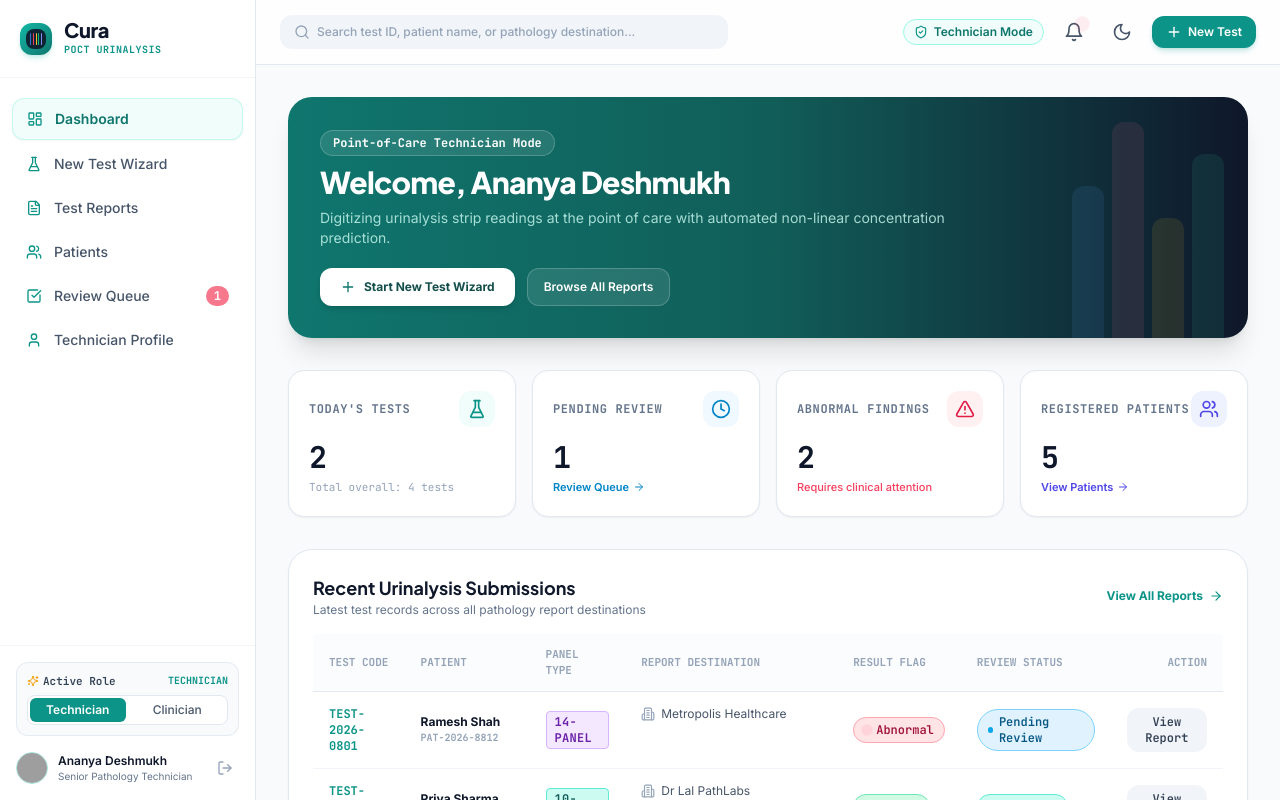
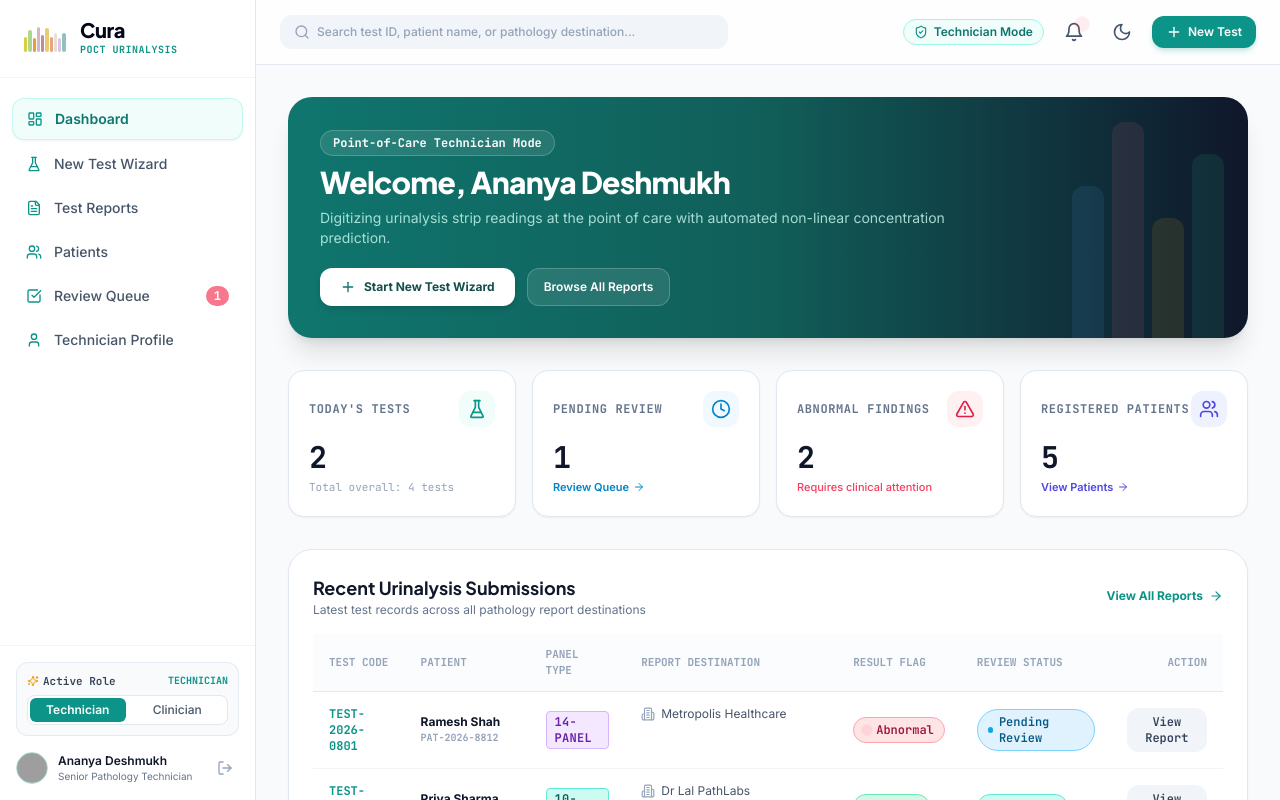
Before and after one commit to Nidhi1014858/uristrip-lab-portal, a React (Vite) app: page /dashboard in a window 1280 px wide. Shown: the top 800 px of the page. Built offline with nearby package versions, Linux system fonts and the light colour scheme; grey boxes are pictures that could not be loaded.

Commit message:
logo change

```diff
--- a/src/components/common/BrandLogo.jsx
+++ b/src/components/common/BrandLogo.jsx
@@ -1,28 +1,53 @@
 import React from 'react';
 
 export function BrandLogo({ size = 'md', showText = true, className = '' }) {
-  const sizes = {
-    sm: 'w-6 h-6',
-    md: 'w-8 h-8',
-    lg: 'w-10 h-10',
-    xl: 'w-12 h-12'
+  const markSizes = {
+    sm: { wrapper: 'w-9 h-7', barWidth: 2.5, scale: 0.9 },
+    md: { wrapper: 'w-12 h-9', barWidth: 3.25, scale: 1.05 },
+    lg: { wrapper: 'w-16 h-11', barWidth: 4.5, scale: 1.15 },
+    xl: { wrapper: 'w-24 h-16', barWidth: 7.5, scale: 1.45 }
   };
+  const textSizes = {
+    sm: 'text-lg',
+    md: 'text-xl',
+    lg: 'text-2xl',
+    xl: 'text-4xl'
+  };
+  const bars = [
+    { color: '#d8ce42', height: 46 },
+    { color: '#add789', height: 66 },
+    { color: '#e99a42', height: 42 },
+    { color: '#d7b5c8', height: 76 },
+    { color: '#b98f9d', height: 52 },
+    { color: '#e9cb72', height: 72 },
+    { color: '#e6a57d', height: 46 },
+    { color: '#eadfd8', height: 58 },
+    { color: '#d8c7df', height: 42 },
+    { color: '#8fc2bd', height: 56 }
+  ];
+  const currentSize = markSizes[size] || markSizes.md;
 
   return (
     <div className={`flex items-center gap-3 ${className}`}>
-      <div className={`${sizes[size]} relative flex items-center justify-center rounded-xl bg-gradient-to-br from-teal-500 to-teal-700 shadow-md shadow-teal-500/20 p-1.5 shrink-0`}>
-        {/* Reagent Strip Motif: small 5-bar color strip */}
-        <div className="w-full h-full bg-slate-900/90 rounded-lg flex items-center justify-between px-1 py-1 gap-0.5">
-          <div className="w-1.5 h-full rounded-sm bg-blue-500 animate-pulse"></div>
-          <div className="w-1.5 h-full rounded-sm bg-rose-500"></div>
-          <div className="w-1.5 h-full rounded-sm bg-amber-400"></div>
-          <div className="w-1.5 h-full rounded-sm bg-emerald-500"></div>
-          <div className="w-1.5 h-full rounded-sm bg-indigo-400"></div>
+      <div className={`${currentSize.wrapper} shrink-0 overflow-hidden flex items-center justify-center rounded-lg bg-white px-1`} aria-hidden="true">
+        <div className="flex h-full w-full items-end justify-between gap-px pb-[12%]">
+          {bars.map((bar, index) => (
+            <span
+              key={`${bar.color}-${index}`}
+              className="block shrink-0 rounded-sm"
+              style={{
+                width: currentSize.barWidth,
+                height: `${bar.height * currentSize.scale}%`,
+                maxHeight: '92%',
+                backgroundColor: bar.color
+              }}
+            />
+          ))}
         </div>
       </div>
       {showText && (
         <div className="flex flex-col">
-          <span className="font-display font-extrabold tracking-tight text-xl text-slate-900 dark:text-white leading-none">
+          <span className={`font-display font-extrabold tracking-tight ${textSizes[size] || textSizes.md} text-slate-950 dark:text-white leading-none`}>
             Cura
           </span>
           <span className="text-[10px] uppercase font-mono tracking-wider font-bold text-teal-600 dark:text-teal-400 mt-0.5">
```
Also changed, not shown: public/favicon.svg, 6 other files (tests, documents, lock files or other folders).
